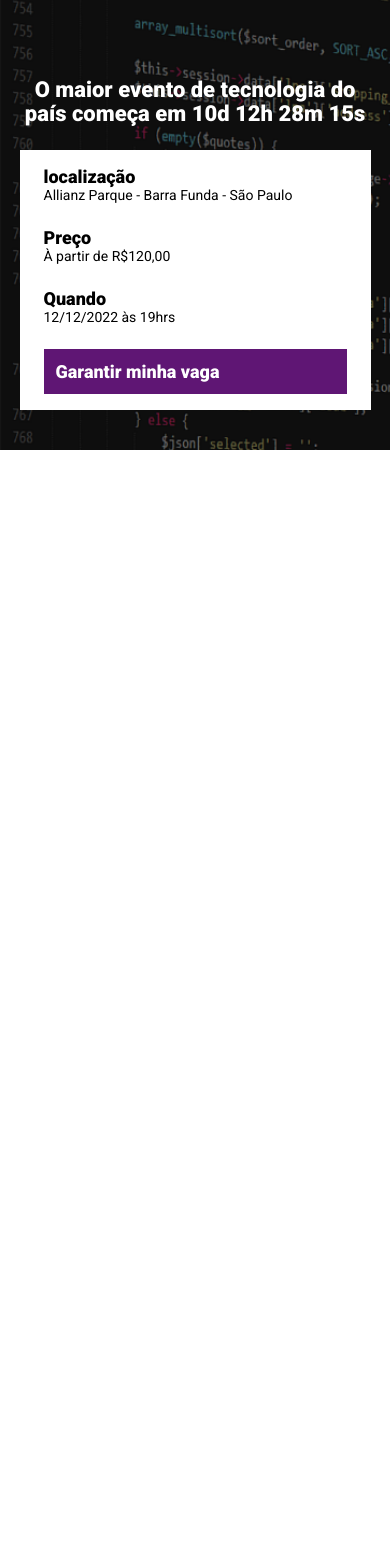
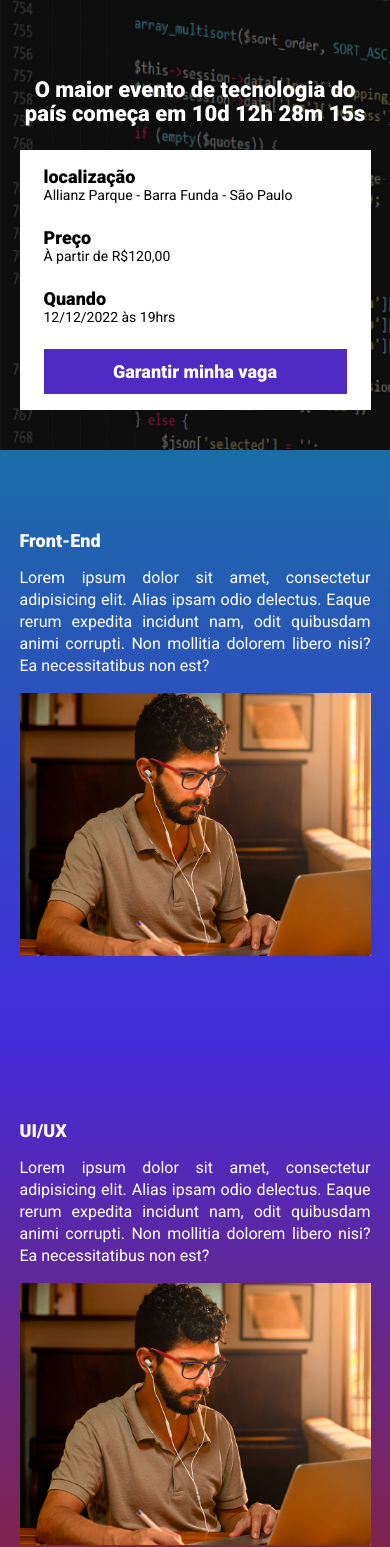
Before and after one commit to luizsant/newproject, a website built with Parcel: page src/index.html in a window 390 px wide. Shown: the part 90-1637 px from the top of the page. Before the commit the page ends 844 px from the top, so only its background shows below. Built offline with nearby package versions, Linux system fonts and the light colour scheme.

Commit message:
criando as sections com data-aos

```diff
--- a/src/index.html
+++ b/src/index.html
@@ -4,7 +4,8 @@
     <meta charset="UTF-8">
     <meta name="viewport" content="width=device-width, initial-scale=1.0">
     <link rel="stylesheet" href="/src/style/main.scss">
-    <title>Document</title>
+    <link rel="stylesheet" href="https://unpkg.com/aos@next/dist/aos.css" />
+    <title>Evento</title>
 </head>
 <body>
     <header class="hero">
@@ -34,7 +35,52 @@
         </div>
 
     </header>
+    <section class="event event--frontend" >
+        <div class="container" data-aos="fade-right">
+            <div class="event__details">
+                <h2 class="event__details__title" >Front-End</h2>
+                <p class="event__details__description">
+                    Lorem ipsum dolor sit amet, consectetur adipisicing elit. Alias ipsam odio delectus. Eaque rerum expedita incidunt nam, odit quibusdam animi corrupti. Non mollitia dolorem libero nisi? Ea necessitatibus non est?
+                </p>
+            </div>
+            <img class="event__image" src="/src/images/frontend.png" alt="Front-End">
+        </div>
+    </section>
+    <section class="event event--ui-ux event--image-left">
+        <div class="container" data-aos="fade-left">
+            <div class="event__details">
+                <h2 class="event__details__title" >UI/UX</h2>
+                <p class="event__details__description">
+                    Lorem ipsum dolor sit amet, consectetur adipisicing elit. Alias ipsam odio delectus. Eaque rerum expedita incidunt nam, odit quibusdam animi corrupti. Non mollitia dolorem libero nisi? Ea necessitatibus non est?
+                </p>
+            </div>
+            <img class="event__image" src="/src/images/frontend.png" alt="Front-End">
+        </div>
+    </section>
+    <section class="event event--data-science">
+        <div class="container" data-aos="fade-right">
+            <div class="event__details">
+                <h2 class="event__details__title" >Data Science</h2>
+                <p class="event__details__description">
+                    Lorem ipsum dolor sit amet, consectetur adipisicing elit. Alias ipsam odio delectus. Eaque rerum expedita incidunt nam, odit quibusdam animi corrupti. Non mollitia dolorem libero nisi? Ea necessitatibus non est?
+                </p>
+            </div>
+            <img class="event__image" src="/src/images/frontend.png" alt="Front-End">
+        </div>
+    </section>
+    <section class="event event--backend event--image-left">
+        <div class="container" data-aos="fade-left">
+            <div class="event__details">
+                <h2 class="event__details__title" >Beck-End</h2>
+                <p class="event__details__description">
+                    Lorem ipsum dolor sit amet, consectetur adipisicing elit. Alias ipsam odio delectus. Eaque rerum expedita incidunt nam, odit quibusdam animi corrupti. Non mollitia dolorem libero nisi? Ea necessitatibus non est?
+                </p>
+            </div>
+            <img class="event__image" src="/src/images/frontend.png" alt="Front-End">
+        </div>
+    </section>
 
+<script src="https://unpkg.com/aos@next/dist/aos.js"></script>
 <script src="./scripts/main.js"></script>
 </body>
 </html>
--- a/src/scripts/main.js
+++ b/src/scripts/main.js
@@ -1 +1,2 @@
 console.log('olá mundo')
+AOS.init();
--- /dev/null
+++ b/src/style/_event.scss
@@ -0,0 +1,71 @@
+
+@use 'var';
+
+.event {
+    padding: 80px 0;
+
+
+    &--frontend {
+        background-image: linear-gradient(var.$blue1, var.$blue2);
+
+    }
+    &--ui-ux {
+        background-image: linear-gradient(var.$blue2, var.$pink);
+
+    }
+    &--data-science {
+        background-image: linear-gradient(var.$pink, var.$yellow);
+
+    }
+    &--backend {
+        background-image: linear-gradient(var.$yellow, var.$pink);
+
+    }
+    &--image-left {
+        .container {
+            flex-direction: row-reverse;
+        }
+    }
+    .container {
+        display: flex;
+        gap: 40px;
+    }
+
+    &__image {
+        max-width: 360px;
+    }
+
+   &__details {
+
+        &__title {
+            font-size: 18px;
+            font-weight: bold;
+            margin-bottom: 16px;
+        }
+        &__description {
+
+            line-height: 22px;
+        }
+   }
+   @media (max-width: 640px) {
+    .container {
+        display: block;
+        justify-content: center;
+
+    }
+
+    &__image {
+        width: 100%;
+        margin: 0 auto;
+    }
+
+    &__details {
+        margin-right: 0;
+        margin-bottom: 16px;
+        &__description {
+            text-align: justify;
+            margin-bottom: 16px;
+        }
+    }
+   }
+}
--- a/src/style/_hero.scss
+++ b/src/style/_hero.scss
@@ -1,3 +1,5 @@
+@use 'var';
+
 .hero {
     padding-top: 64px;
     padding-bottom: 100px;
@@ -16,7 +18,7 @@
         left: 0;
         width: 100%;
         height: 100%;
-        background-color: #000;
+        background-color: var.$secondTextColor;
         content: '';
         opacity: 0.5;
     }
@@ -37,6 +39,7 @@
         margin: 0 auto;
         height: 80px;
         display: block;
+
     }
     @media (max-width: 640px) {
         padding: 40px 0;
@@ -47,6 +50,8 @@
             font-size: 22px;
             line-height: 24px;
             margin: 24px 0;
+            text-align: center;
+
         }
 
     }
--- /dev/null
+++ b/src/style/_var.scss
@@ -0,0 +1,8 @@
+$textColor: #fff;
+$secondTextColor: #000;
+
+$blue1: #1b6CA7;
+$blue2:#442BDB;
+$pink: #892238;
+$yellow: #9c791d;
+$purple: #4f2ac3;
--- a/src/style/components/_buttons.scss
+++ b/src/style/components/_buttons.scss
@@ -1,3 +1,5 @@
+@use '/src/style/var';
+
 .button {
     padding: 12px;
     font-size: 18px;
@@ -7,18 +9,20 @@
     white-space: nowrap;
 
     &--primary {
-        color: #fff;
-        background-color: rgb(95, 22, 116);
+        color:var.$textColor;
+        background-color: var.$purple;
     }
 
     @media (max-width: 640px) {
         display: block;
         width: 100%;
+        justify-content: center;
 
     }
 
     @media (max-width: 1024px) {
         display: flex;
         align-items: center;
+        justify-content: center;
     }
 }
--- a/src/style/components/_infos_bar.scss
+++ b/src/style/components/_infos_bar.scss
@@ -1,6 +1,8 @@
+@use '/src/style/var';
+
 .infos-bar {
     padding: 16px 24px;
-    background-color: #fff;
+    background-color: var.$textColor;
     display: flex;
     justify-content: space-between;
 
@@ -10,11 +12,11 @@
 
         &__item {
             font-size: 14px;
-            color: #000 ;
+            color: var.$secondTextColor;
 
 
             b {
-                color: #000 ;
+                color: var.$secondTextColor ;
                 font-size: 18px;
                 display: block;
 
--- a/src/style/main.scss
+++ b/src/style/main.scss
@@ -1,6 +1,10 @@
 @use 'hero';
+@use 'event';
+@use 'var';
 @use 'components/infos_bar';
 @use 'components/buttons';
+
+
 
 @import url('https://fonts.googleapis.com/css2?family=Montserrat:wght@100&family=Pacifico&family=Roboto:wght@400;900&family=Satisfy&display=swap');
 
@@ -9,7 +13,7 @@
     margin: 0;
     box-sizing: border-box;
     font-family: Roboto, sans-serif;
-    color: white;
+    color: var.$textColor;
     list-style: none;
 }
 
```
